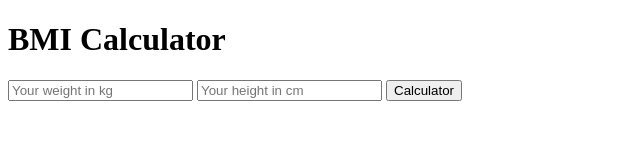
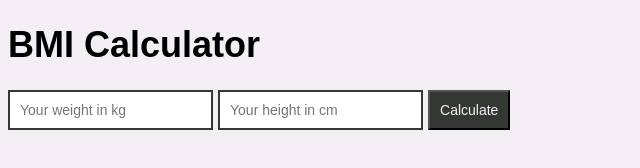
Before and after one commit to Alex-Bellamy/bmi_calculator, a website: page src/index.html in a window 1280 px wide. Shown: the whole page, without its empty margins (0-640 px from the left). Drawn offline with Linux system fonts and the light colour scheme.

Commit message:
Styling in css

```diff
--- a/src/assets/css/style.css
+++ b/src/assets/css/style.css
@@ -0,0 +1,27 @@
+body {
+    font-family: Arial, Helvetica, sans-serif;
+    font-size: 18px;
+    background-color: #f3eff5;
+}
+
+input[type="text"] {
+    font-family: Arial, Helvetica, sans-serif;
+    font-size: 14px;
+    padding: 10px 10px;
+    border-style: solid;
+    border-color: #343832
+}
+
+button {
+    font-family: Arial, Helvetica, sans-serif;
+    font-size: 14px;
+    color: #f3eff5;
+    padding: 10px 10px;
+    background-color: #343832
+}
+
+div {
+    font-family: 'Segoe UI', Tahoma, Geneva, Verdana, sans-serif;
+    font-size: 10px;
+    background-color: #75a167;
+}
--- a/src/index.html
+++ b/src/index.html
@@ -4,13 +4,14 @@
     <meta charset="UTF-8">
     <meta name="viewport" content="width=device-width, initial-scale=1.0">
     <meta  http-equiv="X-UA-Compatible"  content="ie=edge">
+    <link rel="stylesheet" href="./assets/css/style.css">
     <title>BMI Calculator</title>
 </head>
 <body>
     <h1>BMI Calculator</h1>
     <input  type="text"  id="weight"  placeholder="Your weight in kg">
     <input  type="text"  id="height"  placeholder="Your height in cm">
-    <button onclick="calculateBMI()" id="Calculate">Calculator</button>
+    <button onclick="calculateBMI()" id="Calculate">Calculate</button>
     <div id="results"></div>
 
     <script  src="./assets/js/bmiCalculator.js"></script>
```
